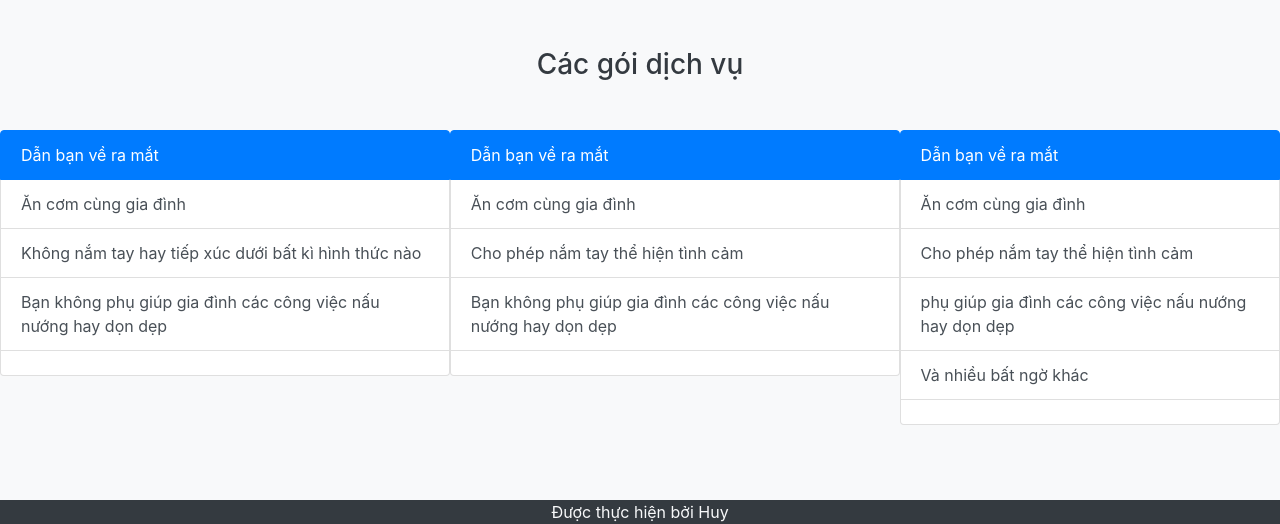
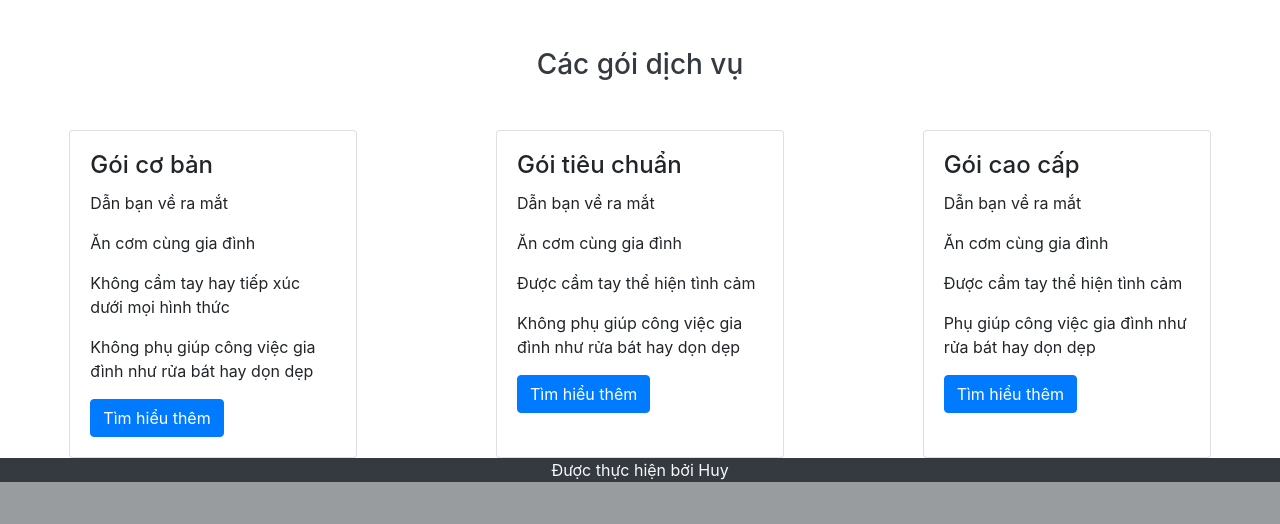
Before and after one commit to huyqh/hoangquochuy---Web---C4E20, a Flask app: page / in a window 1280 px wide. Shown: the part 2164-2688 px from the top of the page. After the commit the page ends 2646 px from the top, so only its background shows below. Run offline with Flask 2, Linux system fonts and the light colour scheme; parts of the project's set-up code (start-up, migrations or seed data) failed here and were passed over; some libraries are stand-ins or nearby versions.

Commit message:
intial commit

```diff
--- a/Web-02/templates/homepage/bg-4.html
+++ b/Web-02/templates/homepage/bg-4.html
@@ -1,37 +1,39 @@
-<div class="bg-light d-flex flex-column h-500px">
+<div class="bg-4">
+
     <h3 class="text-center text-dark my-5">Các gói dịch vụ</h3>
+
     <div class="d-flex justify-content-around">
-            <div class="list-group">
-                <button type="button" class="list-group-item list-group-item-action active">
-                    Dẫn bạn về ra mắt
-                </button>
-                <button type="button" class="list-group-item list-group-item-action">Ăn cơm cùng gia đình</button>
-                <button type="button" class="list-group-item list-group-item-action">Không nắm tay hay tiếp xúc dưới bất kì hình thức nào</button>
-                <button type="button" class="list-group-item list-group-item-action">Bạn không phụ giúp gia đình các công việc nấu nướng hay dọn dẹp</button>
-                <button type="button" class="list-group-item list-group-item-action" disabled></button>
+        <div class="card" style="width: 18rem;">
+            <div class="card-body">
+            <h4 class=" card-title">Gói cơ bản</h4>
+            <p class="card-text">Dẫn bạn về ra mắt</p>
+            <p class="card-text">Ăn cơm cùng gia đình</p>
+            <p class="card-text">Không cầm tay hay tiếp xúc dưới mọi hình thức</p>
+            <p class="card-text">Không phụ giúp công việc gia đình như rửa bát hay dọn dẹp</p>
+            <a href="#" class="btn btn-primary">Tìm hiểu thêm</a>
             </div>
+        </div>
 
-            <div class="list-group">
-                <button type="button" class="list-group-item list-group-item-action active">
-                    Dẫn bạn về ra mắt
-                </button>
-                <button type="button" class="list-group-item list-group-item-action">Ăn cơm cùng gia đình</button>
-                <button type="button" class="list-group-item list-group-item-action">Cho phép nắm tay thể hiện tình cảm</button>
-                <button type="button" class="list-group-item list-group-item-action">Bạn không phụ giúp gia đình các công việc nấu nướng hay dọn dẹp</button>
-                <button type="button" class="list-group-item list-group-item-action" disabled></button>
+        <div class="card" style="width: 18rem;">
+            <div class="card-body">
+                <h4 class="card-title">Gói tiêu chuẩn</h4>
+                <p class="card-text">Dẫn bạn về ra mắt</p>
+                <p class="card-text">Ăn cơm cùng gia đình</p>
+                <p class="card-text">Được cầm tay thể hiện tình cảm</p>
+                <p class="card-text">Không phụ giúp công việc gia đình như rửa bát hay dọn dẹp</p>
+                <a href="#" class="btn btn-primary">Tìm hiểu thêm</a>
             </div>
+        </div>
 
-            <div class="list-group">
-                <button type="button" class="list-group-item list-group-item-action active">
-                    Dẫn bạn về ra mắt
-                </button>
-                <button type="button" class="list-group-item list-group-item-action">Ăn cơm cùng gia đình</button>
-                <button type="button" class="list-group-item list-group-item-action">Cho phép nắm tay thể hiện tình cảm</button>
-                <button type="button" class="list-group-item list-group-item-action">phụ giúp gia đình các công việc nấu nướng hay dọn dẹp</button>
-                <button type="button" class="list-group-item list-group-item-action">Và nhiều bất ngờ khác</button>
-                <button type="button" class="list-group-item list-group-item-action" disabled></button>
+        <div class="card" style="width: 18rem;">
+            <div class="card-body">
+                <h4 class="card-title">Gói cao cấp</h4>
+                <p class="card-text">Dẫn bạn về ra mắt</p>
+                <p class="card-text">Ăn cơm cùng gia đình</p>
+                <p class="card-text">Được cầm tay thể hiện tình cảm</p>
+                <p class="card-text">Phụ giúp công việc gia đình như rửa bát hay dọn dẹp</p>
+                <a href="#" class="btn btn-primary">Tìm hiểu thêm</a>
             </div>
-
-
+        </div>
     </div>
 </div>
--- a/Web-02/templates/index.html
+++ b/Web-02/templates/index.html
@@ -12,6 +12,7 @@
     {% include "homepage/bg-3.html"%}
     {% include "homepage/bg-4.html"%}
     {% include "homepage/bg-5.html"%}
+
 </head>
 <body>
 </body>
```
